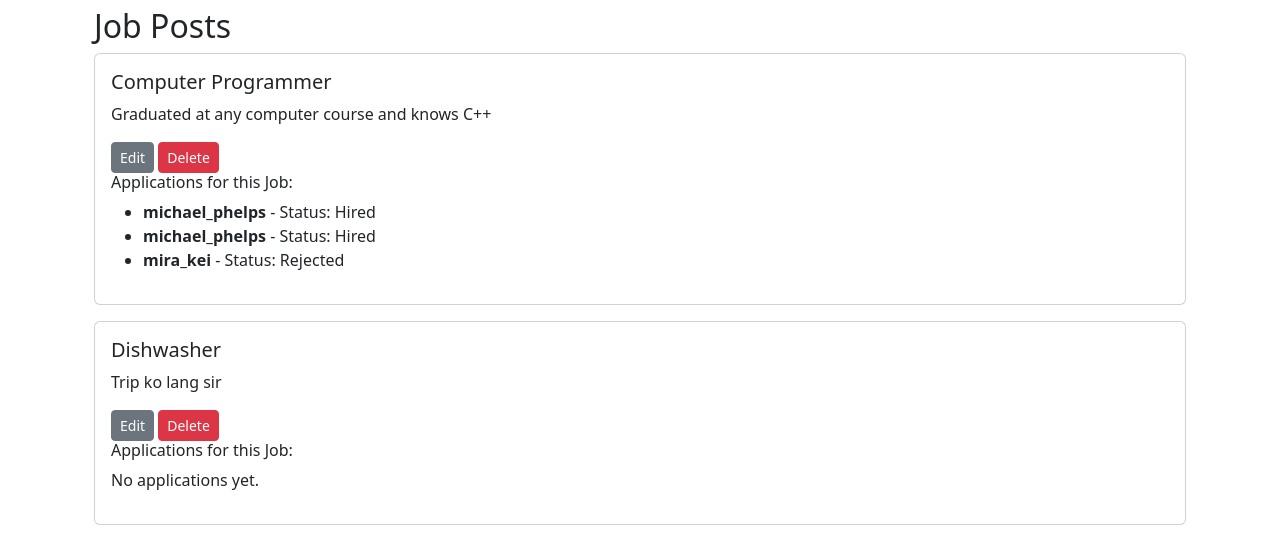
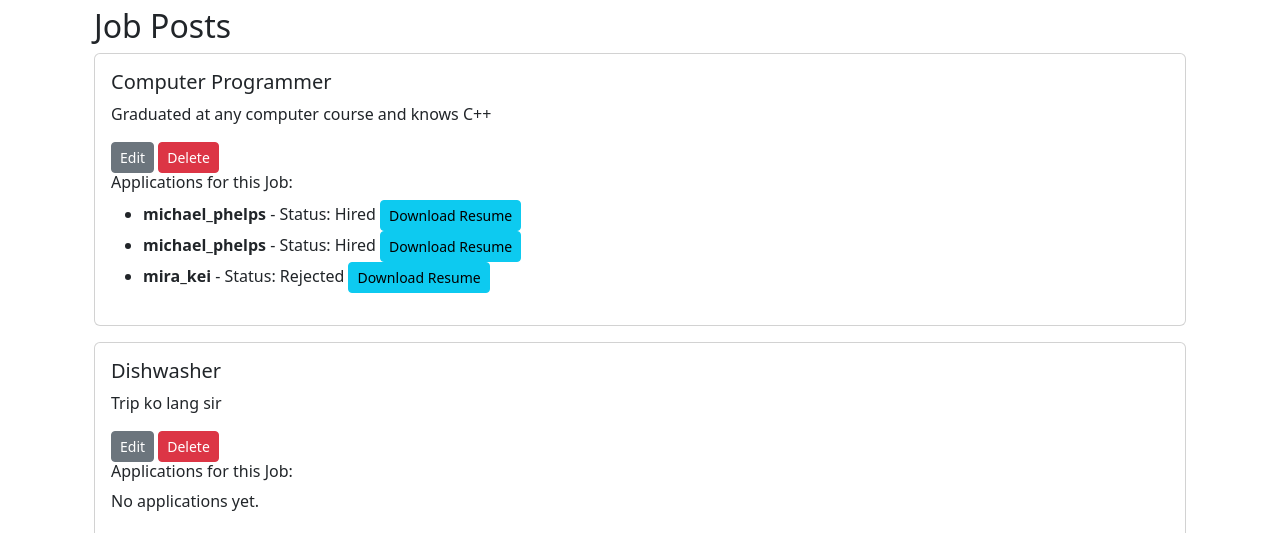
Before and after one commit to Inuyashaaaaaaa/jobappsystem, a PHP site: page /hr_dashboard.php in a window 1280 px wide. Shown: the part 421-954 px from the top of the page. Run offline with PHP 8.4, Linux system fonts and the light colour scheme; the visitor is signed in with stand-in values (Sample User, id 1); data comes from the database, SQL or seed files in the repository; data that the repository does not hold is empty.

Commit message:
Update hr_dashboard.php
added download pdf

```diff
--- a/finalz/hr_dashboard.php
+++ b/finalz/hr_dashboard.php
@@ -126,6 +126,9 @@ if (isset($_POST['logout'])) {
                 }
                 ?>
 
+
+                <a href="<?= htmlspecialchars($application['resume_path']); ?>" class="btn btn-info btn-sm" download>Download Resume</a>
+
                 <?php if ($application['status'] == 0): ?>
                     <!-- Only allow accepting or rejecting applications that are still 'applied' (status = 0) -->
                     <form method="POST" class="mt-2">
@@ -140,6 +143,7 @@ if (isset($_POST['logout'])) {
 <?php else: ?>
     <p>No applications yet.</p>
 <?php endif; ?>
+
                 </div>
             </div>
 
```
Lines whose indentation alone changed are shown as unchanged.
